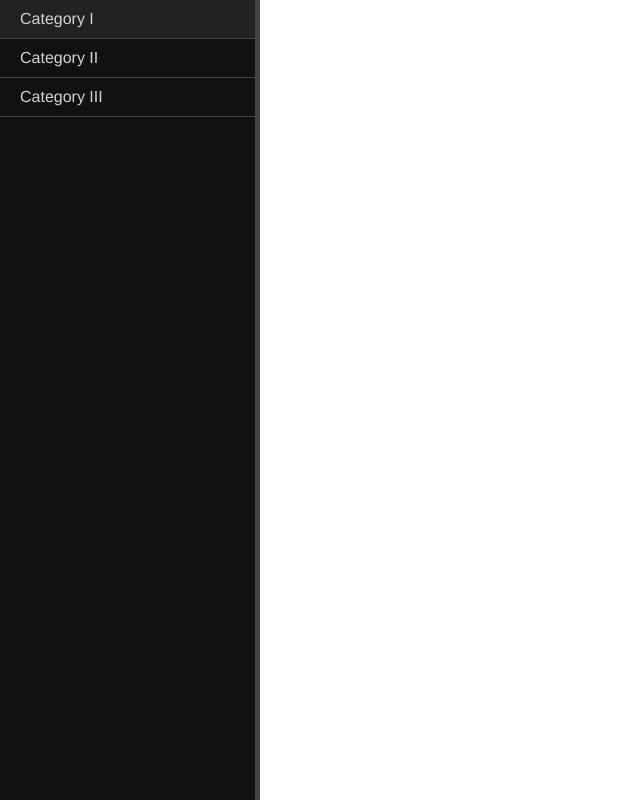
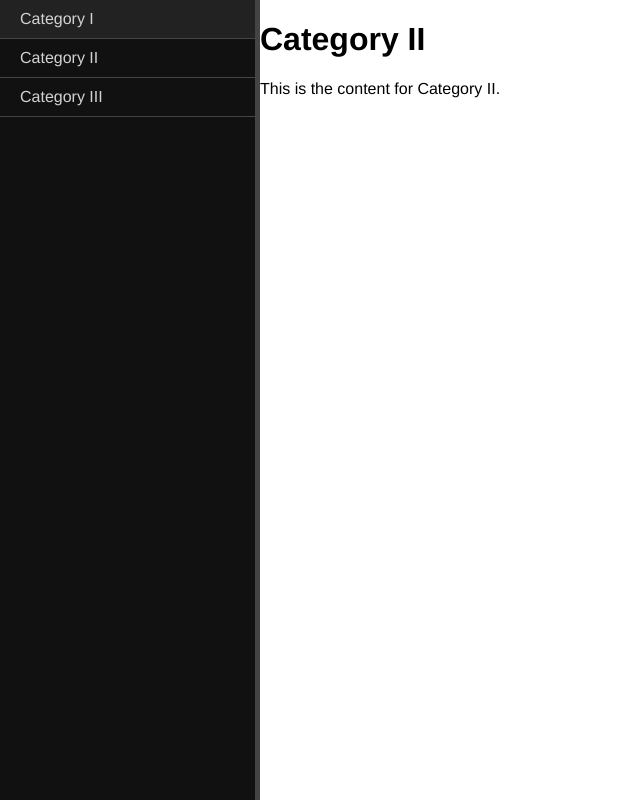
Before and after one commit to CS390-PU/React-LocalLibrary, a React (Vite) app in the folder local-library/: page /category2 in a window 1280 px wide. Shown: the whole page, without its empty margins (0-640 px from the left). Built offline with nearby package versions, Linux system fonts and the light colour scheme.

Commit message:
Converted app from iframe to react routing

```diff
--- a/local-library/src/App.jsx
+++ b/local-library/src/App.jsx
@@ -4,29 +4,39 @@ import {
   Panel,
   PanelResizeHandle,
 } from 'react-resizable-panels';
+import { BrowserRouter as Router, Routes, Route, Link } from 'react-router-dom';
 import './App.css';
+import Category1 from './Category1.jsx';
+import Category2 from './Category2.jsx';
+import Category3 from './Category3.jsx';
 
 function App() {
   return (
+    <Router>
       <div className="container">
         <PanelGroup direction="horizontal">
           <Panel defaultSize={20} minSize={15} maxSize={40}>
             <div className="sidebar">
               <ul>
-              <li><a href="/category1.html" target="content-frame">Category I</a></li>
-              <li><a href="/category2.html" target="content-frame">Category II</a></li>
-              <li><a href="/category3.html" target="content-frame">Category III</a></li>
+                <li><Link to="/category1">Category I</Link></li>
+                <li><Link to="/category2">Category II</Link></li>
+                <li><Link to="/category3">Category III</Link></li>
               </ul>
             </div>
           </Panel>
           <PanelResizeHandle className="resizer" />
           <Panel>
             <div className="content">
-            <iframe name="content-frame" title="Content Frame" className="iframe" />
+              <Routes>
+                <Route path="/category1" element={<Category1 />} />
+                <Route path="/category2" element={<Category2 />} />
+                <Route path="/category3" element={<Category3 />} />
+              </Routes>
             </div>
           </Panel>
         </PanelGroup>
       </div>
+    </Router>
   );
 }
 
--- /dev/null
+++ b/local-library/src/Category1.jsx
@@ -0,0 +1,8 @@
+export default function Category1() {
+  return (
+    <div>
+      <h1>Category I</h1>
+      <p>This is the content for Category I.</p>
+    </div>
+  );
+}
--- /dev/null
+++ b/local-library/src/Category2.jsx
@@ -0,0 +1,8 @@
+export default function Category2() {
+  return (
+    <div>
+      <h1>Category II</h1>
+      <p>This is the content for Category II.</p>
+    </div>
+  );
+}
--- /dev/null
+++ b/local-library/src/Category3.jsx
@@ -0,0 +1,8 @@
+export default function Category3() {
+  return (
+    <div>
+      <h1>Category III</h1>
+      <p>This is the content for Category III.</p>
+    </div>
+  );
+}
```
Lines whose indentation alone changed are shown as unchanged.
